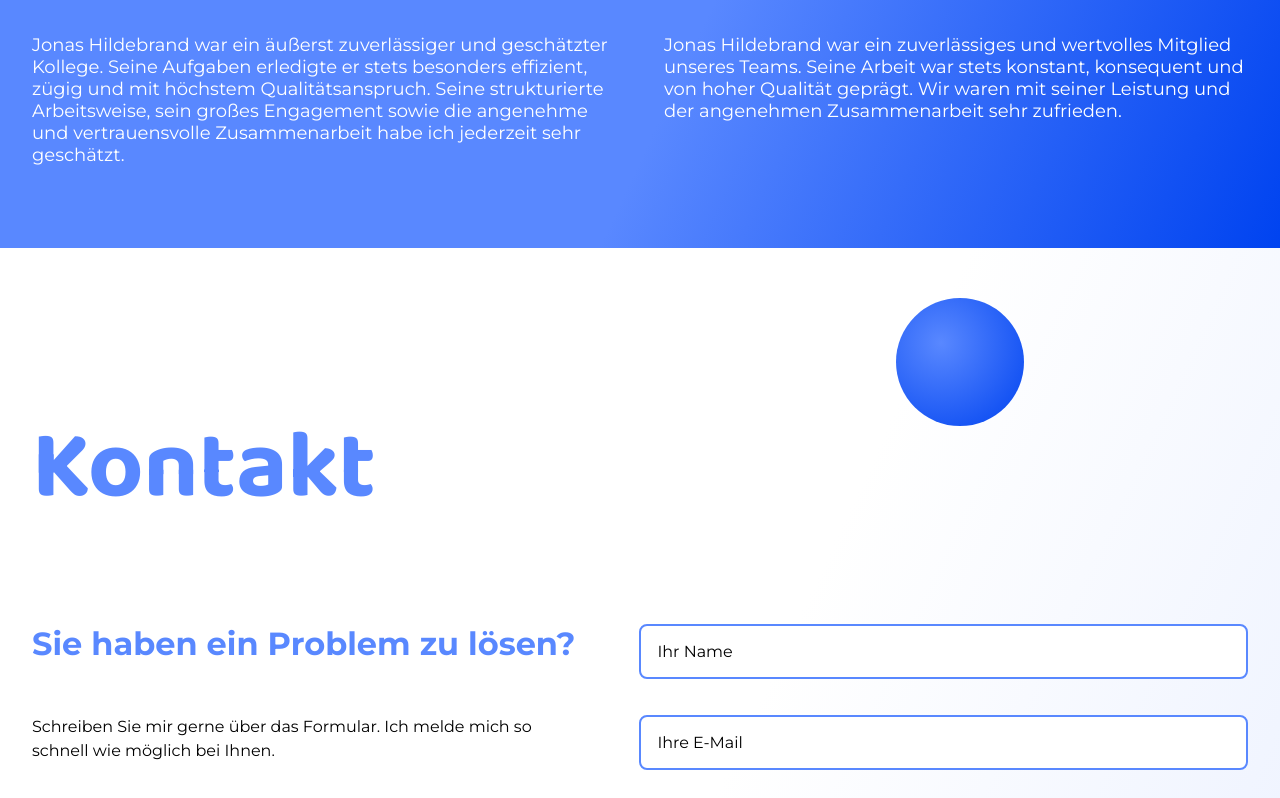
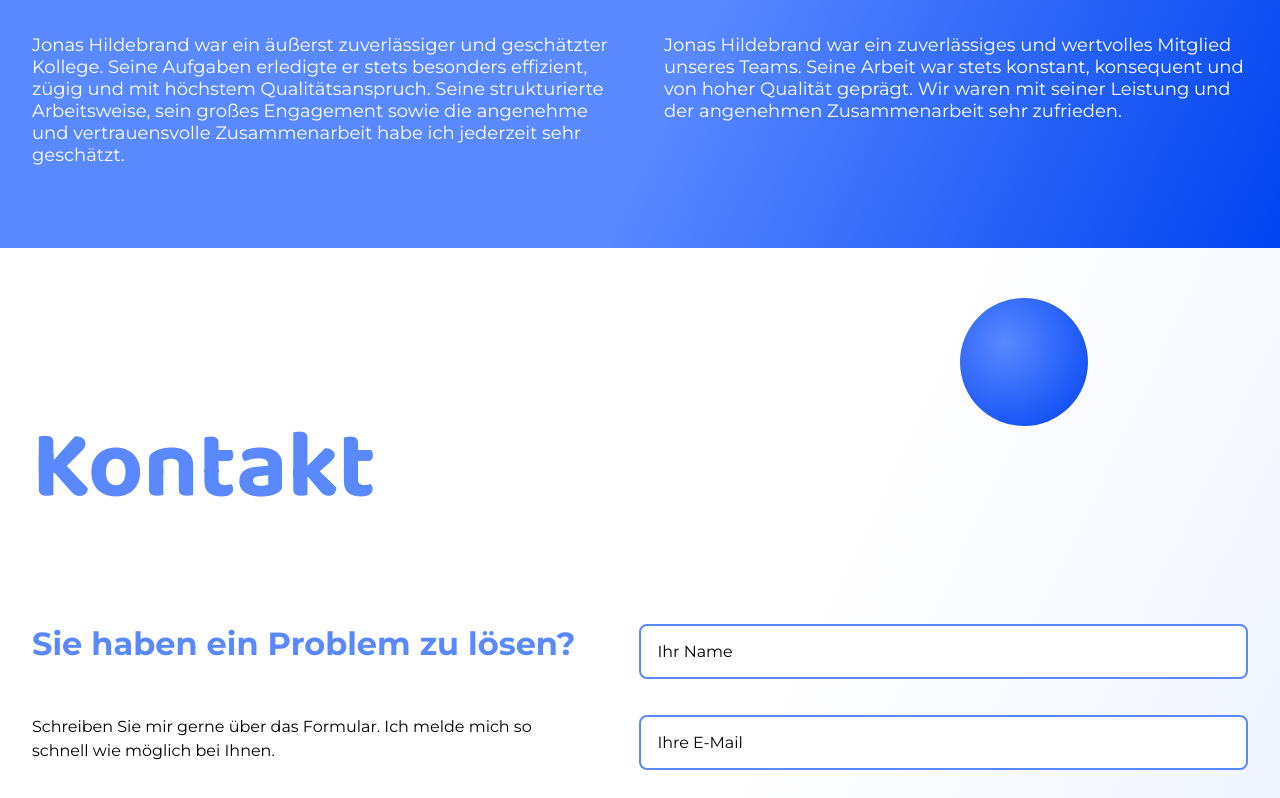
Before and after one commit to johi94/portfolio, an Angular app: page / in a window 1280 px wide. Shown: the part 4534-5332 px from the top of the page. Built offline with nearby package versions, Linux system fonts and the light colour scheme.

Commit message:
fix: adjust position of decorative circle in contact section

```diff
--- a/src/app/components/contact/contact.scss
+++ b/src/app/components/contact/contact.scss
@@ -175,7 +175,7 @@
   &__circle--1 {
     @include decorative-circle(clamp(rem(80px), 10dvw, rem(130px)));
     top: rem(50px);
-    right: 20%;
+    right: 15%;
   }
 
   &__circle--2 {
```
